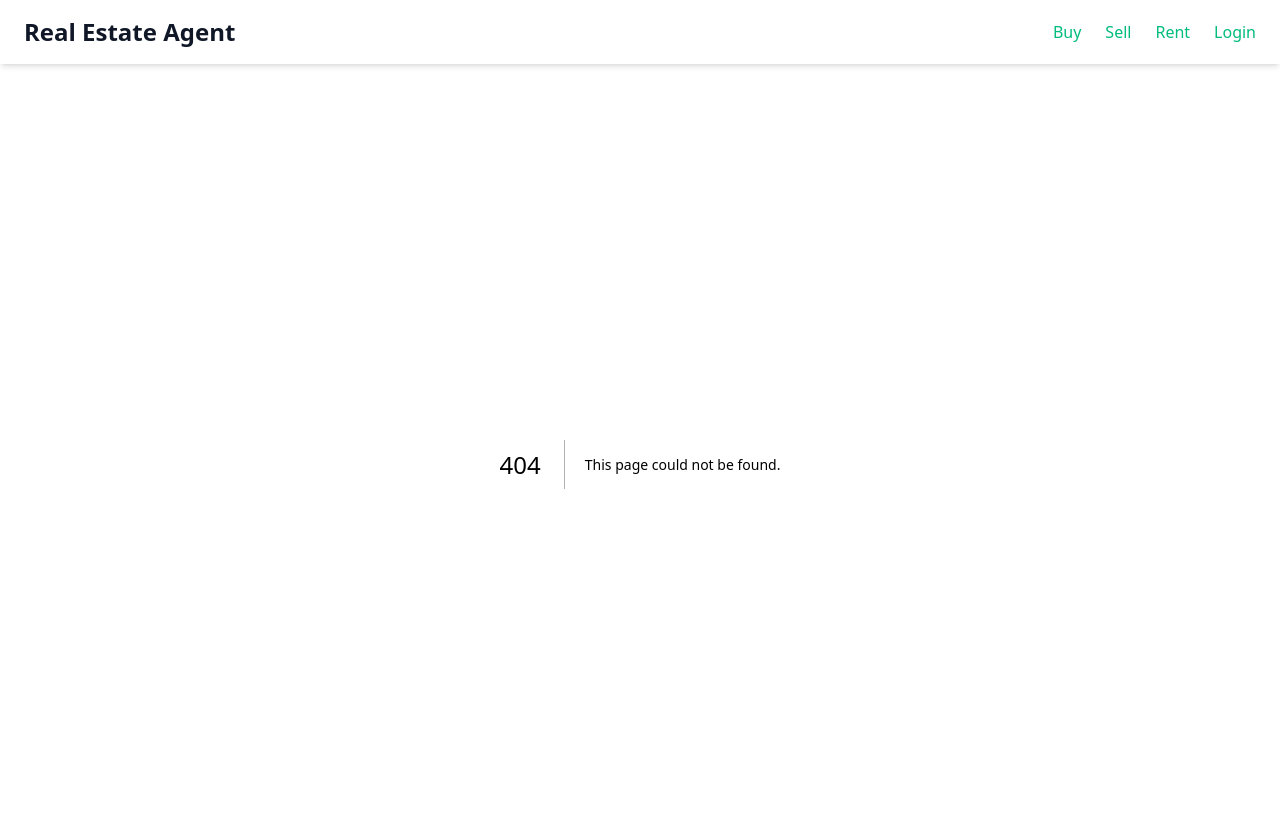
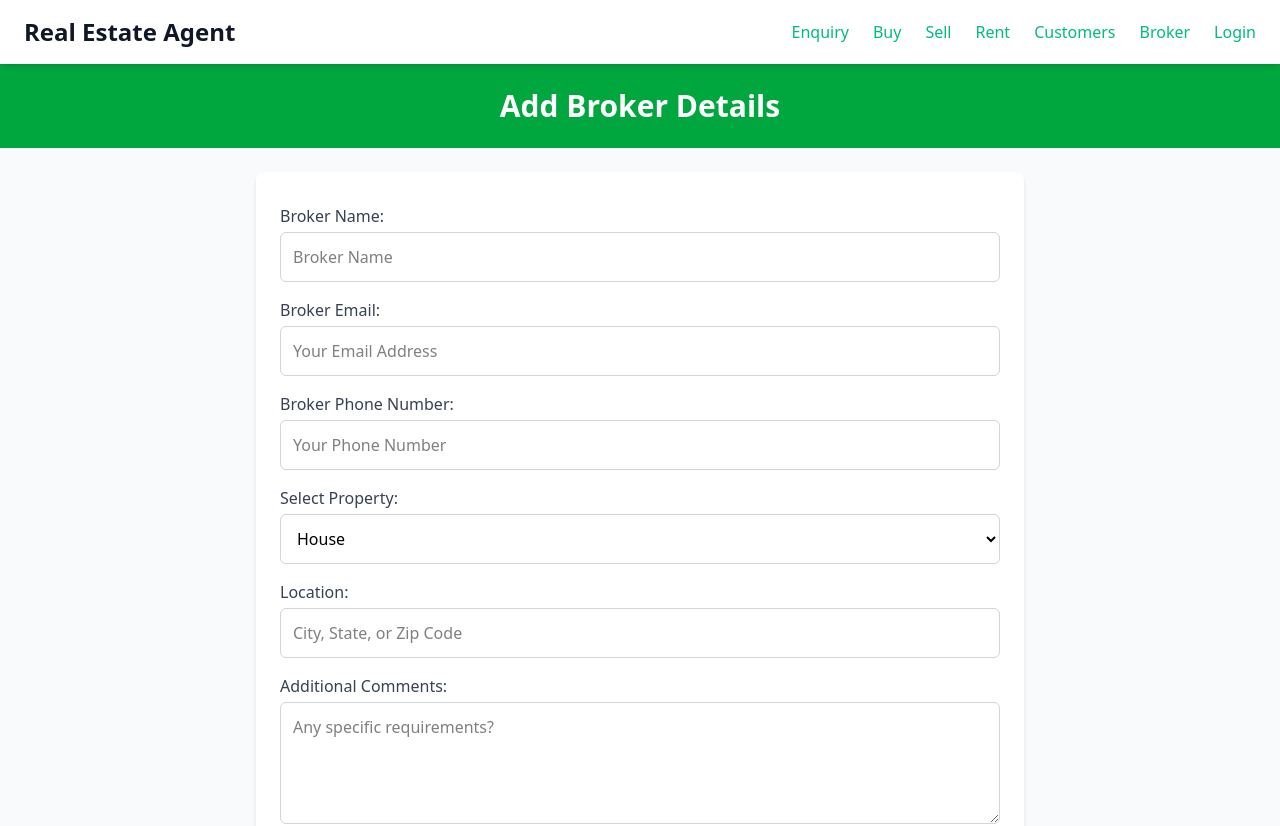
Before and after one commit to billionri/RealEstateAgent, a Next.js app: page /broker in a window 1280 px wide. Before the commit this address had no page. Shown: the top 826 px of the page. Built offline with nearby package versions, Linux system fonts and the light colour scheme.

Commit message:
broker and enquiry and customers details page

```diff
--- /dev/null
+++ b/app/broker/page.tsx
@@ -0,0 +1,90 @@
+// 'use client';
+import React from 'react';
+
+const BuyForm: React.FC = () => {
+  const handleSubmit = (e: React.FormEvent<HTMLFormElement>) => {
+    e.preventDefault();
+    // Handle form data here
+  };
+
+  return (
+    <>
+    <header className="bg-green-600 text-white py-6 text-center">
+      <h1 className="text-3xl font-semibold">Add Broker Details</h1>
+    </header>
+    <div className="w-[80%] md:w-[95%] max-w-3xl mx-auto mt-6 mb-10 bg-white p-6 rounded-lg shadow-md">
+      <form className="flex flex-col">
+        <label htmlFor="broker_name" className="text-gray-700 mt-2">Broker Name:</label>
+        <input
+          type="text"
+          id="broker_name"
+          name="broker_name"
+          placeholder="Broker Name"
+          required
+          className="p-3 mt-1 mb-4 border border-gray-300 rounded-md"
+        />
+
+        <label htmlFor="email" className="text-gray-700">Broker Email:</label>
+        <input
+          type="email"
+          id="email"
+          name="email"
+          placeholder="Your Email Address"
+          required
+          className="p-3 mt-1 mb-4 border border-gray-300 rounded-md"
+        />
+
+        <label htmlFor="phone" className="text-gray-700">Broker Phone Number:</label>
+        <input
+          type="tel"
+          id="phone"
+          name="phone"
+          placeholder="Your Phone Number"
+          required
+          className="p-3 mt-1 mb-4 border border-gray-300 rounded-md"
+        />
+
+        <label htmlFor="property_type" className="text-gray-700">Select Property:</label>
+        <select
+          id="property_type"
+          name="property_type"
+          className="p-3 mt-1 mb-4 border border-gray-300 rounded-md"
+        >
+          <option value="house">House</option>
+          <option value="apartment">Apartment</option>
+          <option value="townhouse">Townhouse</option>
+          <option value="condo">Condo</option>
+          <option value="land">Land</option>
+        </select>
+
+        <label htmlFor="location" className="text-gray-700">Location:</label>
+        <input
+          type="text"
+          id="location"
+          name="location"
+          placeholder="City, State, or Zip Code"
+          className="p-3 mt-1 mb-4 border border-gray-300 rounded-md"
+        />
+
+
+        <label htmlFor="comments" className="text-gray-700">Additional Comments:</label>
+        <textarea
+          id="comments"
+          name="comments"
+          rows={4}
+          placeholder="Any specific requirements?"
+          className="p-3 mt-1 mb-6 border border-gray-300 rounded-md"
+        ></textarea>
+
+        <input
+          type="submit"
+          value="Submit"
+          className="bg-green-600 hover:bg-green-700 text-white font-medium py-3 px-6 rounded-md cursor-pointer transition-colors duration-300"
+        />
+      </form>
+    </div>
+  </>
+  );
+};
+
+export default BuyForm;
--- a/app/components/header.tsx
+++ b/app/components/header.tsx
@@ -5,9 +5,13 @@ const Header = () => {
     <header className="w-full h-16 bg-white shadow-md sticky top-0 left-0 flex justify-between items-center px-6 z-10">
       <Link href="/" className="font-bold text-2xl text-gray-900">Real Estate Agent</Link>
       <nav className="flex gap-6 font-medium text-emerald-500 text-base">
+        <Link href="/enquiry" className="hover:text-emerald-700 transition-colors duration-300">Enquiry</Link>
         <Link href="/buy" className="hover:text-emerald-700 transition-colors duration-300">Buy</Link>
         <Link href="/sell" className="hover:text-emerald-700 transition-colors duration-300">Sell</Link>
         <Link href="/rent" className="hover:text-emerald-700 transition-colors duration-300">Rent</Link>
+        <Link href="/customers" className="hover:text-emerald-700 transition-colors duration-300">Customers</Link>
+        <Link href="/broker" className="hover:text-emerald-700 transition-colors duration-300">Broker</Link>
+
         {/* <Link href="/profile" className="hover:text-emerald-700 transition-colors duration-300">Profile</Link> */}
         <Link href="/login" className="hover:text-emerald-700 transition-colors duration-300">Login</Link>
       </nav>
--- a/app/login/page.tsx
+++ b/app/login/page.tsx
@@ -23,9 +23,9 @@ const LoginForm = () => {
               User ID
             </label>
             <input
-              type="email"
+              type="text"
               id="userId"
-              placeholder="example@gmail.com"
+              placeholder="username"
               className="h-12 px-3 border border-gray-300 rounded-md text-base"
             />
           </div>
--- a/login.html
+++ b/login.html
@@ -4,6 +4,9 @@
 <meta charset="UTF-8" />
 <meta name="viewport" content="width=device-width, initial-scale=1.0" />
 <title>Real Estate Agent Login</title>
+<!-- Add this in your HTML <head> or before </body> -->
+<script src="https://code.jquery.com/jquery-3.6.0.min.js"></script>
+
 <style>
   body {
     margin: 0;
@@ -84,7 +87,7 @@
 
 <div class="login-container">
   <h2>Agent Login</h2>
-  <form id="loginForm" onsubmit="return validateForm()">
+  <form id="loginForm" >
     <label for="email">Email Address</label>
     <input type="text" id="email" name="email" placeholder="Enter your email" required />
 
@@ -99,6 +102,24 @@
 </div>
 
 <script>
+
+$(document).ready(function () {
+    alert();
+    $('#loginForm').on('submit', function (e) {
+      e.preventDefault(); // prevent form submission
+
+      const email = $('#email').val();
+      const password = $('#password').val();
+
+      // Replace with your desired credentials
+      if (email === 'admin' && password === 'admin') {
+        // Redirect to homepage
+        window.location.href = '/';
+      } else {
+        alert('Invalid username or password');
+      }
+    });
+
   function validateForm() {
     const email = document.getElementById('email').value.trim();
     const password = document.getElementById('password').value.trim();
@@ -107,15 +128,6 @@
       alert("Please fill in both fields");
       return false;
     }
-    // Basic email validation
-    const emailPattern = /^[^ ]+@[^ ]+\.[a-z]{2,3}$/;
-    if (!email.match(emailPattern)) {
-      alert("Please enter a valid email address");
-      return false;
-    }
-    // Here you can add further validation or send data to server
-    alert('Login successful! (This is a mockup)');
-    return false;  // Remove or replace with actual login logic
   }
 </script>
 
--- /dev/null
+++ b/view_details - Copy.html
@@ -0,0 +1,121 @@
+<!DOCTYPE html>
+<html lang="en">
+<head>
+  <meta charset="UTF-8" />
+  <meta name="viewport" content="width=device-width, initial-scale=1.0"/>
+  <title>Add Multiple Properties - Real Estate Broker</title>
+  <style>
+    body {
+      font-family: Arial, sans-serif;
+      background-color: #f0f8f5;
+      margin: 0;
+      padding: 20px;
+      color: #333;
+    }
+    h2 {
+      text-align: center;
+      color: #2e7d32;
+    }
+    form {
+      max-width: 900px;
+      margin: 0 auto;
+      background: #fff;
+      padding: 30px;
+      border-radius: 8px;
+      box-shadow: 0 0 10px rgba(46, 125, 50, 0.1);
+    }
+    .section-title {
+      margin-top: 30px;
+      margin-bottom: 10px;
+      font-size: 1.4em;
+      color: #2e7d32;
+      border-bottom: 2px solid #2e7d32;
+      padding-bottom: 5px;
+    }
+    .form-group {
+      margin-bottom: 15px;
+    }
+    label {
+      display: block;
+      margin-bottom: 6px;
+      font-weight: bold;
+      color: #2e7d32;
+    }
+    input[type="text"], input[type="number"], input[type="email"], input[type="tel"], input[type="date"], textarea, select {
+      width: 100%;
+      padding: 10px;
+      border: 1px solid #ccc;
+      border-radius: 4px;
+      font-family: Arial, sans-serif;
+    }
+    textarea {
+      resize: vertical;
+    }
+    #properties-container {
+      margin-top: 15px;
+    }
+    .property-section {
+      border: 1px solid #ccc;
+      padding: 15px;
+      margin-bottom: 15px;
+      border-radius: 6px;
+      background-color: #f9f9f9;
+      position: relative;
+    }
+    .remove-property {
+      position: absolute;
+      top: 10px;
+      right: 10px;
+      background: #e74c3c;
+      color: #fff;
+      border: none;
+      padding: 5px 10px;
+      border-radius: 4px;
+      cursor: pointer;
+    }
+    button {
+      padding: 12px 20px;
+      background-color: #388E3C;
+      color: white;
+      border: none;
+      border-radius: 4px;
+      cursor: pointer;
+      font-size: 16px;
+    }
+    button:hover {
+      background-color: #2e7d32;
+    }
+    .add-property-btn {
+      margin-bottom: 20px;
+    }
+  </style>
+</head>
+<body>
+  <h2>Add Real Estate Broker & Multiple Property Details</h2>
+  <form action="/submit_real_estate" method="POST" id="realEstateForm">
+
+    <!-- Broker Details -->
+    <div class="section-title">Broker Details</div>
+    <div class="form-group">
+      <label for="broker_name">Broker Name</label>
+      <input type="text" id="broker_name" name="broker_name" required>
+    </div>
+    <div class="form-group">
+      <label for="broker_license">License Number</label>
+      <input type="text" id="broker_license" name="broker_license" required>
+    </div>
+    <div class="form-group">
+      <label for="broker_phone">Phone Number</label>
+      <input type="tel" id="broker_phone" name="broker_phone" required>
+    </div>
+    <div class="form-group">
+      <label for="broker_email">Email Address</label>
+      <input type="email" id="broker_email" name="broker_email" required>
+    </div>
+    <div class="form-group">
+      <label for="broker_address">Office Address</label>
+      <textarea id="broker_address" name="broker_address" rows="3" required></textarea>
+    </div>
+
+    <!-- Button to add multiple properties -->
+    <div class="section-title">Property Details</div>
```
Also changed, not shown: 1 other file (tests, documents, lock files or other folders).
